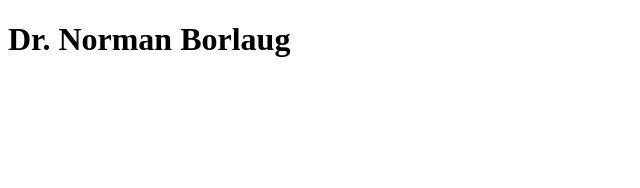
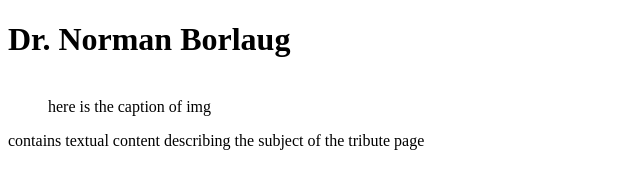
Before and after one commit to KareemWilson/microverse-collaboration, a plain HTML site: page index.html in a window 1280 px wide. Shown: the whole page, without its empty margins (0-640 px from the left). Drawn offline with Linux system fonts and the light colour scheme.

Commit message:
description-img

```diff
--- a/index.html
+++ b/index.html
@@ -13,7 +13,11 @@
       </h1>
       <figure id= "img-div">
         <img id="image">
+        <figcaption id="img-caption">here is the caption of img</figcaption>
       </figure>
+      <div id="tribute-info">
+        contains textual content describing the subject of the tribute page
+      </div>
     </main>
     <script src="https://cdn.freecodecamp.org/testable-projects-fcc/v1/bundle.js"></script>
 
```
